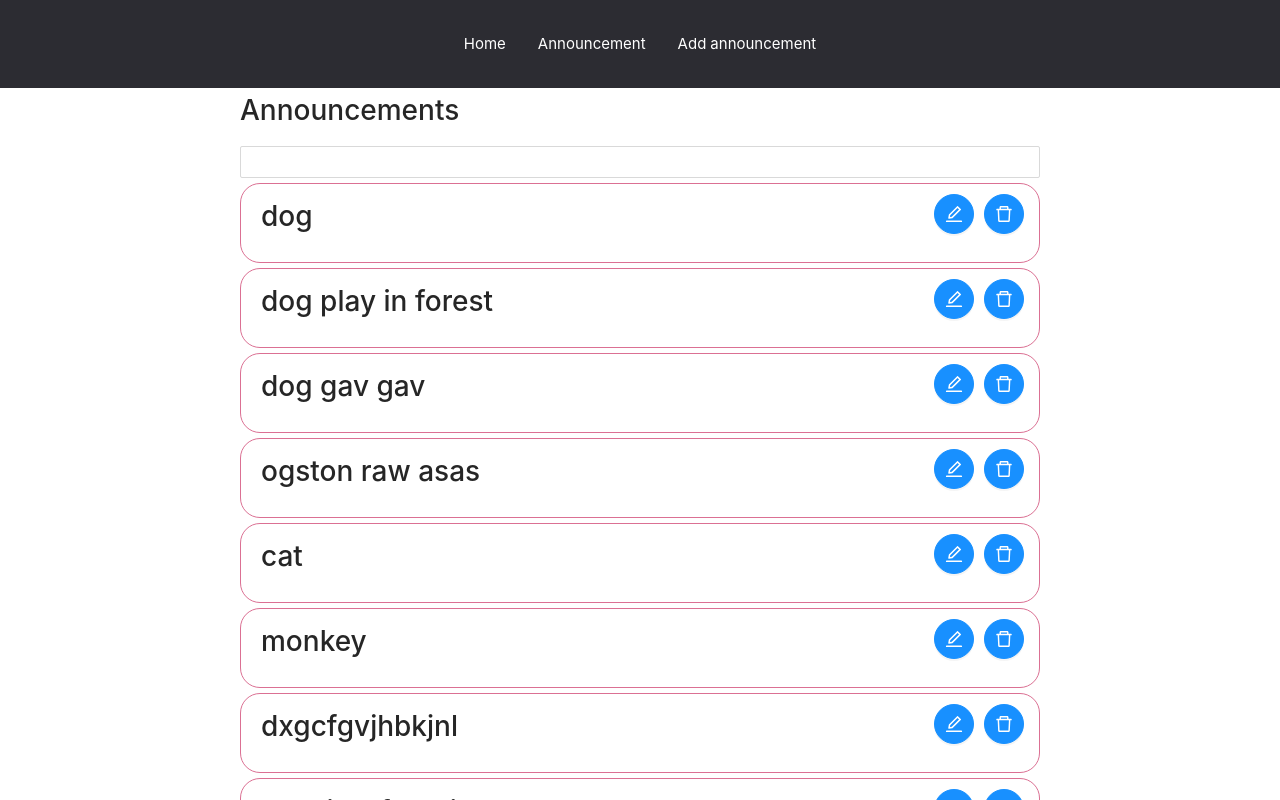
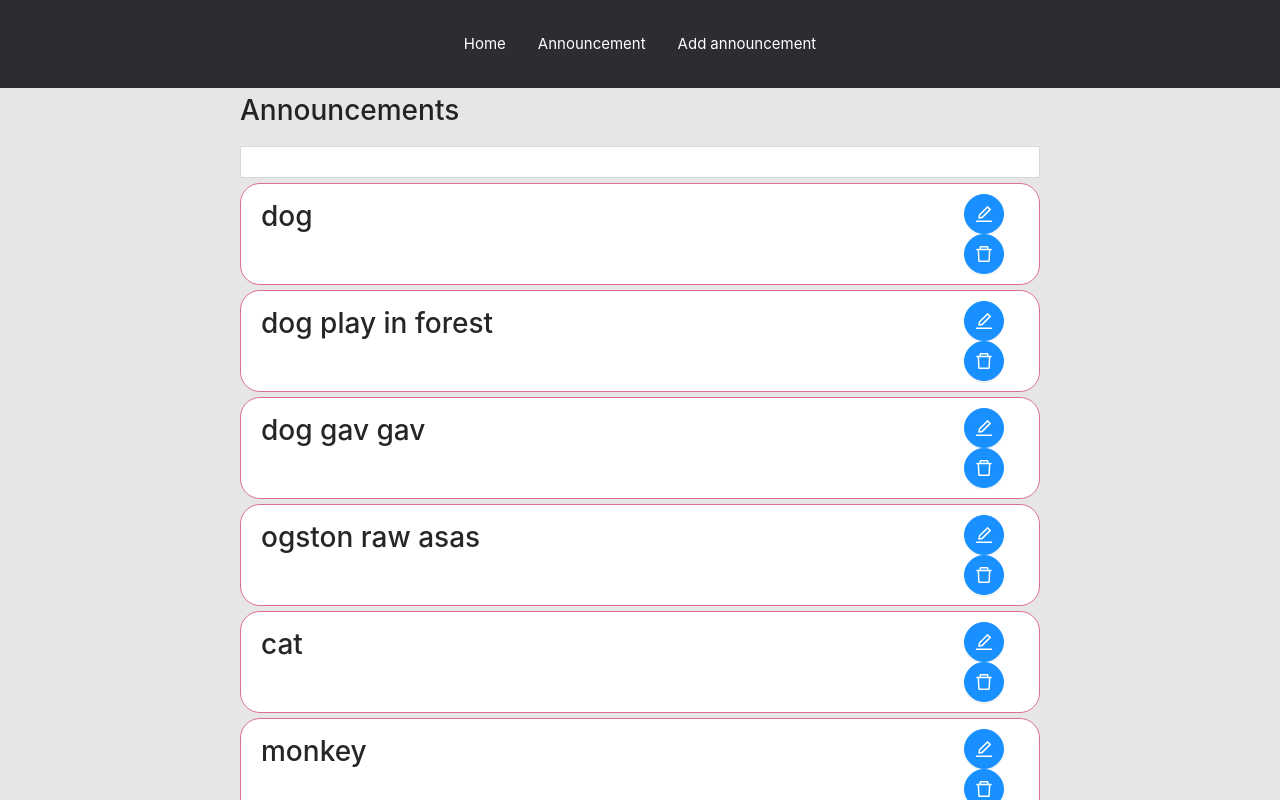
Before and after one commit to OlegDsalo/announccement, a React (Create React App) app: page / in a window 1280 px wide. Shown: the top 800 px of the page. Built offline with nearby package versions, Linux system fonts and the light colour scheme.

Commit message:
fix css and  add media

```diff
--- a/src/App.scss
+++ b/src/App.scss
@@ -3,7 +3,7 @@ header {
   padding: 2rem 0;
   text-align: center;
   font-size: 15px;
-  width: 100%;
+
 }
 
 header > a {
@@ -15,3 +15,7 @@ header > a {
 header > a:hover {
   text-decoration: underline;
 }
+
+.App{
+  background-color: #e6e6e6;
+}
--- a/src/components/Add/AddAnnouncement.jsx
+++ b/src/components/Add/AddAnnouncement.jsx
@@ -33,7 +33,7 @@ const AddAnnouncement = () => {
         <Title level={5}> Title:</Title>
         <input {...register('title', {
           required: true,
-          maxLength: 30,
+          maxLength: 50,
         })}
         />
         {errors.title && errors.title?.type === 'required' && (
--- a/src/components/Add/AddAnnouncement.scss
+++ b/src/components/Add/AddAnnouncement.scss
@@ -3,7 +3,7 @@
   flex-direction: column;
   margin: 200px auto;
   background: #b7b7b7;
-  width: 500px;
+  max-width: 500px;
   border: 1px solid black;
   padding: 10px;
 
@@ -28,3 +28,12 @@
     height: 200px;
   }
 }
+
+
+@media (max-width: 500px) {
+  .form-add-anc{
+    width: 100%;
+    margin: 0;
+  }
+
+}
--- a/src/components/Annoucements/Announcements.scss
+++ b/src/components/Annoucements/Announcements.scss
@@ -1,6 +1,6 @@
 .announcements {
-  display: flex;
-  flex-direction: column;
+  //display: flex;
+  //flex-direction: column;
   max-width: 900px;
   margin: 5px auto;
   padding: 5px;
@@ -16,21 +16,7 @@
     word-break: break-all;
     overflow-wrap: break-word ;
     overflow: hidden;
-  }
-
-
-  .edit {
-    top: calc(40% - 20px);
-    border: 1px solid orchid;
-    border-radius: 100%;
-    padding: 10px;
-    color: black
-  }
-
-  .delete {
-    top: calc(80% - 20px);
-    border-radius: 100%;
-
+    background: white;
   }
 
   .icon-block{
--- a/src/components/Edit/EditAnnouncement.jsx
+++ b/src/components/Edit/EditAnnouncement.jsx
@@ -29,7 +29,7 @@ const EditAnnouncement = () => {
       <Title level={3}>{`Edit post ${id}`}</Title>
       <label>
         <Title level={5}> Title:</Title>
-        <input {...register('title', { required: true, maxLength: 30 })} defaultValue={announcement.title} />
+        <input {...register('title', { required: true, maxLength: 50 })} defaultValue={announcement.title} />
         {errors.title && errors.title?.type === 'required' && (
           <span className="error" role="alert">This is required</span>
         )}
--- a/src/components/Edit/EditAnnouncement.scss
+++ b/src/components/Edit/EditAnnouncement.scss
@@ -1,7 +1,7 @@
 .edit-form {
   margin: 200px auto;
   background: #b7b7b7;
-  width: 500px;
+  max-width: 500px;
   border: 1px solid black;
   padding: 10px;
 
@@ -22,3 +22,10 @@
     height: 200px;
   }
 }
+
+@media (max-width: 500px) {
+  .form-add-anc{
+    width: 100%;
+    margin: 0;
+  }
+}
--- a/src/components/homepage/Homepage.jsx
+++ b/src/components/homepage/Homepage.jsx
@@ -32,15 +32,16 @@ const Homepage = () => {
   const items = isFiltered ? filtered : announcements;
   return (
     <Row className="homepage">
-      <Col>
       <h1>Announcements </h1>
       <Input onChange={handleSearch} />
       {items.map((announcement) => (
         <Row justify="space-between" className="home-announcements" key={announcement.id} xs={23} sm={23} md={23} lg={11} xl={11} xxl={11}>
+          <Col span={22}>
             <Link to={`/announcement/${announcement.id}`}>
               <h1 className="title">{announcement.title}</h1>
             </Link>
-            <div className="icon-block">
+          </Col>
+          <Col span={2} className="icon-block">
             <Link to={`/announcement/${announcement.id}/edit`}>
               <Button
                 type="primary"
@@ -58,10 +59,9 @@ const Homepage = () => {
               className="icon"
               size="large"
             />
-            </div>
+          </Col>
         </Row>
       ))}
-      </Col>
     </Row>
   );
 };
--- a/src/components/homepage/Homepage.scss
+++ b/src/components/homepage/Homepage.scss
@@ -1,7 +1,6 @@
 .homepage {
   margin: 0 auto;
-
-  width: 800px;
+  max-width: 800px;
   white-space: pre-line;
 
   .home-announcements {
@@ -13,6 +12,7 @@
     position: relative;
     word-break: break-all;
     overflow-wrap: break-word ;
+    background:white;
   }
 
   .title {
@@ -25,7 +25,7 @@
   }
 
   .icon {
-    margin: 0 5px;
+    padding: 5px;
   }
 
 }
```
Lines whose indentation alone changed are shown as unchanged.
